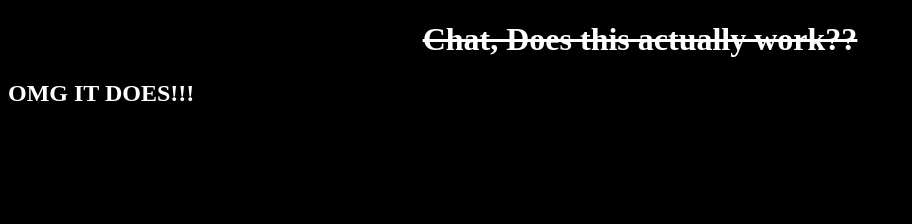
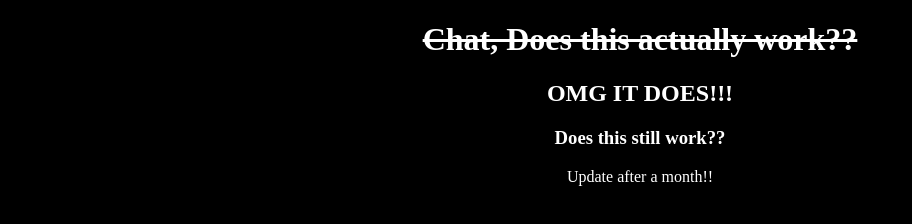
Before and after one commit to SHUBARUUU/Start, a plain HTML site: page index.html in a window 1280 px wide. Shown: the whole page, without its empty margins (0-912 px from the left). Drawn offline with Linux system fonts and the light colour scheme.

Commit message:
update(april)

```diff
--- a/index.html
+++ b/index.html
@@ -9,5 +9,7 @@
   <body>
     <h1>Chat, Does this actually work??</h1>
     <h2>OMG IT DOES!!!</h2>
+    <h3>Does this still work??</h3>
+    <p>Update after a month!!</p>
   </body>
 </html>
--- a/style.css
+++ b/style.css
@@ -1,8 +1,8 @@
 body {
   background-color: black;
   color: white;
+  text-align: center;
 }
 h1 {
-  text-align: center;
   text-decoration: line-through;
 }
```
